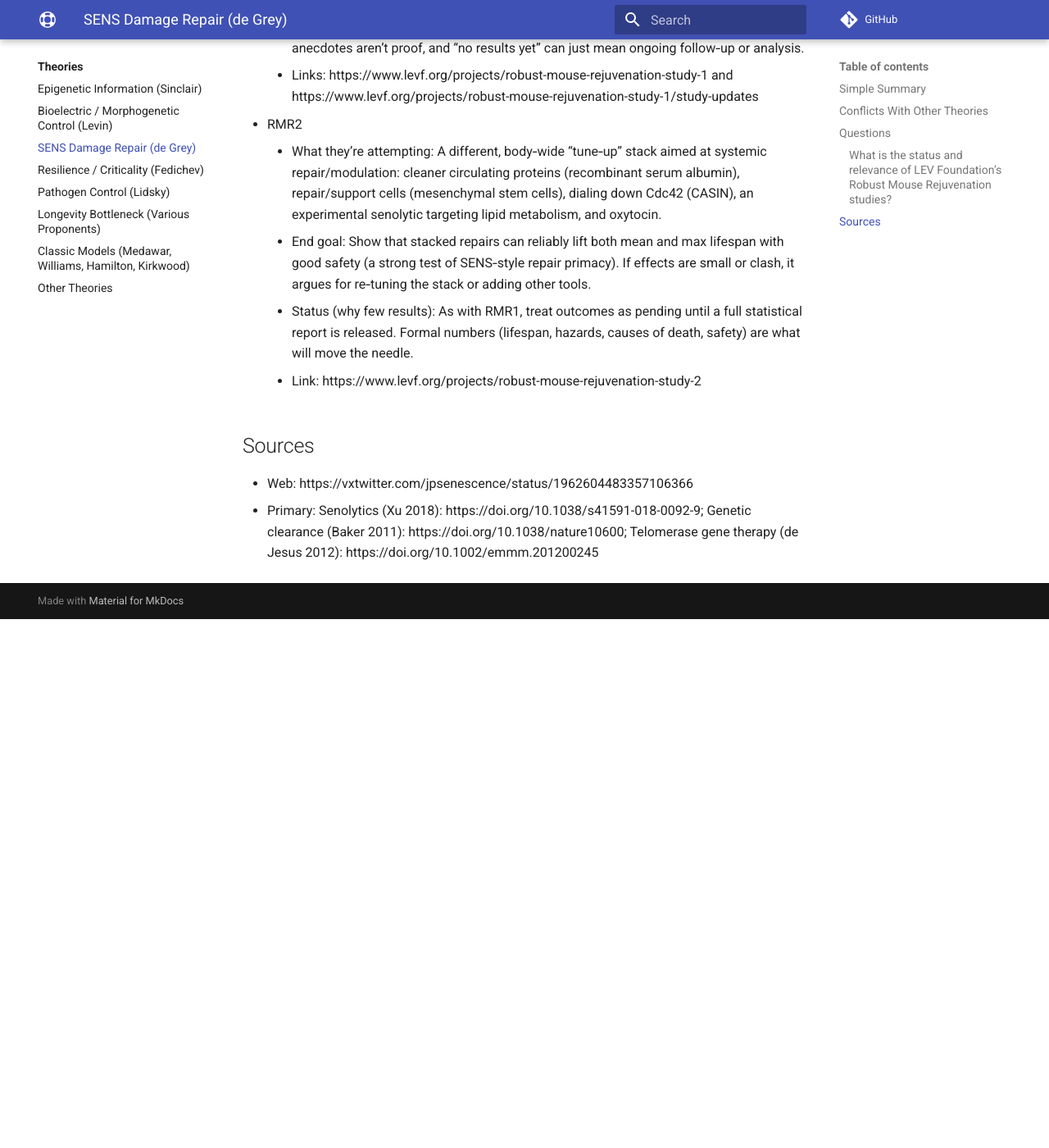
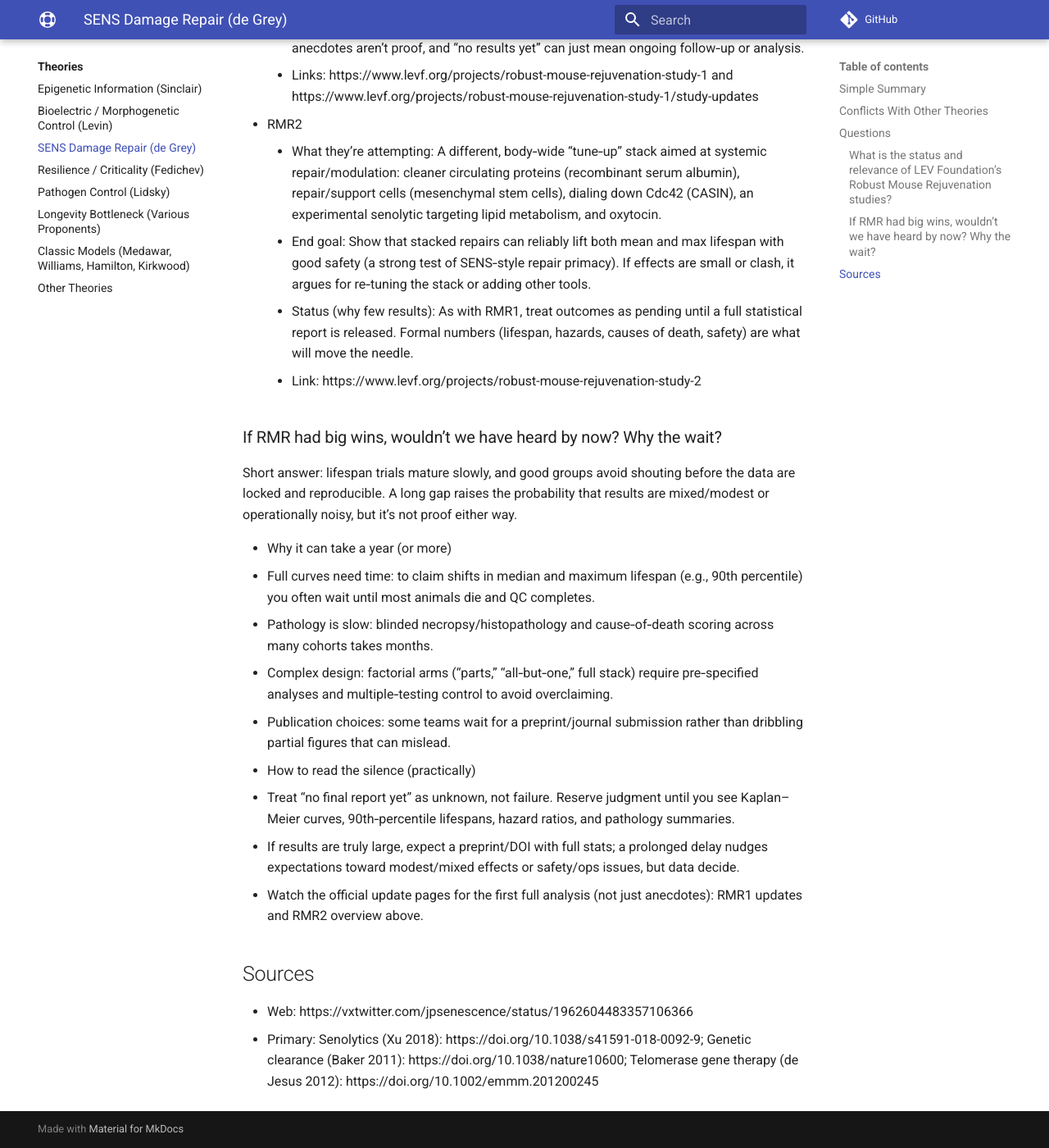
Before and after one commit to djgish485/project-lifespan, an MkDocs documentation site: the page built from docs/theories/sens_damage_repair.md, in a window 1280 px wide and 1400 px high, scrolled down 1801 px. Shown: the whole window at 82% size. Built offline with MkDocs 1.6.1 and Material for MkDocs 9.7.7, drawn with Linux system fonts in a browser that asks for light colours; comment, search, counter and statistics services are not loaded; before the commit the page ends 2556 px from its top, so only the background shows below that.

Commit message:
docs(SENS): add Q&A on why RMR results may be delayed and how to interpret the silence (simple, practical)

```diff
--- a/docs/theories/sens_damage_repair.md
+++ b/docs/theories/sens_damage_repair.md
@@ -86,10 +86,25 @@ tags:
       <li>What they’re attempting: A different, body‑wide “tune‑up” stack aimed at systemic repair/modulation: cleaner circulating proteins (recombinant serum albumin), repair/support cells (mesenchymal stem cells), dialing down Cdc42 (CASIN), an experimental senolytic targeting lipid metabolism, and oxytocin.</li>
       <li>End goal: Show that stacked repairs can reliably lift both mean and max lifespan with good safety (a strong test of SENS‑style repair primacy). If effects are small or clash, it argues for re‑tuning the stack or adding other tools.</li>
       <li>Status (why few results): As with RMR1, treat outcomes as pending until a full statistical report is released. Formal numbers (lifespan, hazards, causes of death, safety) are what will move the needle.</li>
-      <li>Link: https://www.levf.org/projects/robust-mouse-rejuvenation-study-2</li>
-    </ul>
+  <li>Link: https://www.levf.org/projects/robust-mouse-rejuvenation-study-2</li>
+  </ul>
   </li>
 </ul>
+
+### If RMR had big wins, wouldn’t we have heard by now? Why the wait?
+
+Short answer: lifespan trials mature slowly, and good groups avoid shouting before the data are locked and reproducible. A long gap raises the probability that results are mixed/modest or operationally noisy, but it’s not proof either way.
+
+- Why it can take a year (or more)
+  - Full curves need time: to claim shifts in median and maximum lifespan (e.g., 90th percentile) you often wait until most animals die and QC completes.
+  - Pathology is slow: blinded necropsy/histopathology and cause‑of‑death scoring across many cohorts takes months.
+  - Complex design: factorial arms (“parts,” “all‑but‑one,” full stack) require pre‑specified analyses and multiple‑testing control to avoid overclaiming.
+  - Publication choices: some teams wait for a preprint/journal submission rather than dribbling partial figures that can mislead.
+
+- How to read the silence (practically)
+  - Treat “no final report yet” as unknown, not failure. Reserve judgment until you see Kaplan–Meier curves, 90th‑percentile lifespans, hazard ratios, and pathology summaries.
+  - If results are truly large, expect a preprint/DOI with full stats; a prolonged delay nudges expectations toward modest/mixed effects or safety/ops issues, but data decide.
+  - Watch the official update pages for the first full analysis (not just anecdotes): RMR1 updates and RMR2 overview above.
 
 ## Sources
 
```
